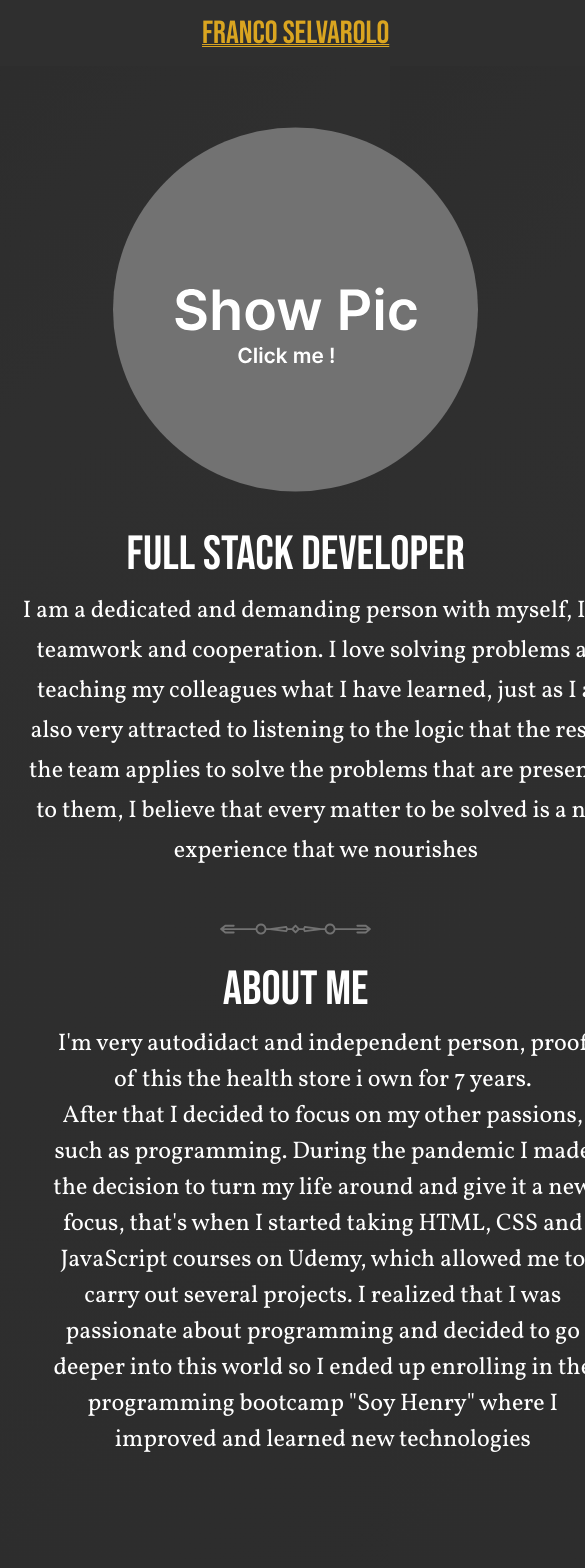
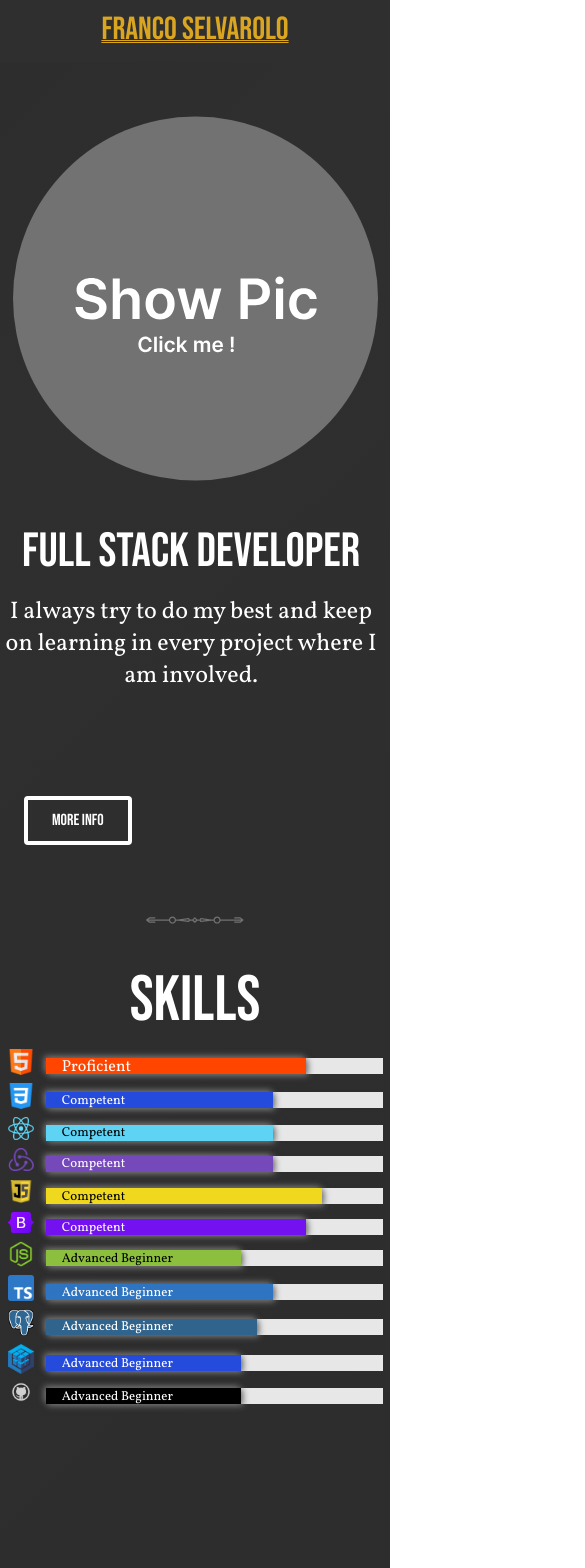
Before and after one commit to Fras28/Portfolio-React, a React (Create React App) app: page / in a window 390 px wide. Shown: the top 1568 px of the page, 585 px wide, since content can reach past the window. Built offline with nearby package versions, Linux system fonts and the light colour scheme.

Commit message:
responsive

```diff
--- a/src/App.css
+++ b/src/App.css
@@ -32,7 +32,4 @@
   }
 }
 @media screen and (max-width: 900px) {
-  .App {
-    margin-left: 15%;
-  }
 }
--- a/src/components/AboutMe/aboutMe.css
+++ b/src/components/AboutMe/aboutMe.css
@@ -1,8 +1,9 @@
 @import url("https://fonts.googleapis.com/css2?family=Vollkorn&display=swap");
 
 .aboutMe {
-  width: 90%;
+  width: 100%;
   margin: auto;
+  text-align: center;
 }
 .aboutMeContainer {
   width: 100%;
@@ -21,7 +22,6 @@
 .left {
   width: 45%;
   height: 100%;
-  padding-right: 2%;
 }
 .iconTecno {
   width: 50px;
@@ -32,7 +32,6 @@
   font-family: 'Bebas Neue', cursive;
   font-size: 7rem;
   color: white;
-  height: 500px;
   height: 100%;
   padding-top: 0;
   margin-bottom: 0%;
@@ -301,13 +300,11 @@ li {
 ============= Lado Derecho About me ======
 ===========================================*/
 .right {
-  text-align: center;
   font-family: 'Bebas Neue', cursive;
   font-size: 7rem;
   color: white;
-  width: 45%;
-  height: 500px;
-  height: 100%;
+  width: 50%;
+  padding-left: 6%;
 }
 .aboutTitle {
   margin-bottom: 0%;
@@ -317,39 +314,39 @@ li {
 .aboutSubtitle {
   font-family: "Vollkorn", serif;
   font-size: 1.5rem;
+  margin-top: 2%;
+  line-height: 2rem;
   text-align: start;
 }
 
+.tecnoUl{
+  padding-left: 0;
+}
 /*==========================================
 =============    ======
 ===========================================*/
 @media (max-width: 900px) {
   .aboutMeContainer {
-    margin-top: 50%;
-    display: flex;
-    flex-direction: column-reverse;
+    flex-direction: column;
     margin: auto;
     width: 100%;
-    align-items: center;
   }
   .left {
-    width: 45%;
-    margin-right: 24%;
+    width: 100%;
+    margin: auto;
+    align-items: center;
+    padding: 2%;
   }
   .right {
     width: 100%;
-    font-size: 2rem;
+   padding: .5rem;
   }
   .aboutSubtitle {
-    font-size: 1.5rem;
-    text-align: center;
-    padding-left: 9%;
-    margin: auto;
-
+  width: 100%;
+  text-align: center;
   }
   .skills {
     font-size: 4rem;
-    margin-left: 48%;
   }
   .aboutTitle {
     font-size: 3rem;
@@ -359,7 +356,6 @@ li {
     margin-top: 0rem;
     padding-bottom: 0.5rem;
     text-align: center;
-    margin-left: 28%;
   }
   .fondoBar {
     display: flex;
@@ -369,7 +365,7 @@ li {
     height: 1rem;
   }
   .row {
-    width: 150%;
+    width: 100%;
   }
 
   .barraHTML {
--- a/src/components/AboutMe/aboutMe.jsx
+++ b/src/components/AboutMe/aboutMe.jsx
@@ -32,7 +32,7 @@ export const AbourMe = () => {
       <div className="aboutMeContainer">
         <div className="left">
           <p className="skills">Skills</p>
-          <ul className="tencoUl">
+          <ul className="tecnoUl">
             <li className="row">
               <img src={htmlImg} className="iconTecno" alt="..." />
               <div className="fondoBar">
--- a/src/components/Certifcado/credentials.css
+++ b/src/components/Certifcado/credentials.css
@@ -158,12 +158,13 @@
   .contCertf {
     display: flex;
     flex-direction: column;
+    width: 100%;
   }
   .titleCertf {
     font-size: 4rem;
   }
   .certCont {
-    width: 50%;
+    width: 100%;
     margin: auto;
   }
   .divSep {
--- a/src/components/Footer/backToTop.css
+++ b/src/components/Footer/backToTop.css
@@ -1,6 +1,6 @@
 .foot {
   position: sticky;
-  top: 75%;
+  top: 80%;
   z-index: 10;
 }
 .toTopBtn {
@@ -9,7 +9,7 @@
 }
 
 .btnTop {
-  margin-left: 93%;
+  margin-left: 95%;
   border-radius: 50%;
 }
 
--- a/src/components/carrusel/carusel.css
+++ b/src/components/carrusel/carusel.css
@@ -125,4 +125,20 @@
     width: 100%;
     margin: auto;
   }
+  .backInfo1,
+.backInfo2,
+.backInfo3,
+.backInfo4{
+  width: 100%;
+  min-height: 202px;
 }
+.containerPic {
+  width: 100%;
+  height: 125px;
+}
+.d-block {
+  margin-bottom: 0;
+  min-height: 100%;
+
+}
+}
--- a/src/components/header/header.css
+++ b/src/components/header/header.css
@@ -3,19 +3,12 @@
 /* * ============================== */
 
 @import url("https://fonts.googleapis.com/css2?family=Vollkorn&display=swap");
-/* From uiverse.io by @alexruix */
-#inicio {
-  margin: auto;
-  /* margin-top: 150%; */
-}
-.card {
+.cardH {
   width: 100%;
   height: 100%;
-  min-height: 560px;
-  min-height: 365.22;
   align-items: center;
   display: flex;
-  justify-content: space-around;
+  justify-content: space-between;
   flex-direction: row;
   background-color: transparent;
   border: none;
@@ -23,8 +16,8 @@
   margin-top: 5%;
 }
 .cardPic{
-  width: 365px;
-  height: 365px;
+  width: 22.81rem;
+  height:  22.81rem;
   background-color: #715959;
   transition: border-radius cubic-bezier(0.075, 0.82, 0.165, 1) 1s,
                transform cubic-bezier(0.075, 0.82, 0.165, 1) 1s;
@@ -46,11 +39,14 @@
 /*==================== card left ===============*/
 
 .cardLeft {
-  text-align: center;
   font-family: 'Bebas Neue', cursive;
   font-size: 7rem;
   color: white;
-  width: 45%;
+  width: 50%;
+  padding-right: 6%;
+}
+.textHeader{
+  width: 100%;
 }
 .contact {
   font-size: medium;
@@ -58,11 +54,18 @@
   margin-bottom: 0%;
 }
 
-.subtitle {
+.subtitle1 {
   font-family: "Vollkorn", serif;
   font-size: 1.5rem;
-  margin-top: 3%;
-  line-height: 2.5rem;
+  margin-top: 2%;
+  line-height: 2rem;
+  text-align: start;
+  margin-bottom: 0;
+}
+.subtitle2 {
+  font-family: "Vollkorn", serif;
+  font-size: 1.5rem;
+  line-height: 2rem;
   text-align: start;
 }
 @import url('https://fonts.googleapis.com/css2?family=Bebas+Neue&display=swap');
@@ -75,7 +78,6 @@
   overflow: hidden;
   white-space: pre;
   font-family: 'Bebas Neue', cursive;
-
 }
 
 .contact {
@@ -87,13 +89,16 @@
 
 /*==================== card left ===============*/
 
+.cardRight{
+ align-items: center;
+ margin: auto;
+}
 .imgInicio {
   width: 100%;
 }
 
-
 .myInfo {
-  max-width: 100%;
+  max-width: 50%;
   margin: auto;
   text-align: center;
   color: white;
@@ -102,42 +107,58 @@
   border-radius: 5%;
   padding: 1rem 0.5rem 1rem 0.5rem;
 }
+
 a {
   text-decoration: none;
 }
+.plusInfo{
+  border: solid 4px white;
+  font-size: 1rem;
+  color: white;
+  border-radius: 4px;
+  background-color: transparent;
+  padding: 9px 24px 8px 24px;
+  margin-top: 0;
+  margin-left: 1.5rem;
+}
 
 @media screen and (max-width: 900px) {
-  .card {
-    overflow: unset;
+  .cardH {
     flex-direction: column-reverse;
-  }
-  .cardPic{
-    height: 350px;
-    margin-bottom: 44.13px;
+    overflow: auto;
   }
 
-
+  .textHeader{
+    width: 100%;
+  }
   .myInfo {
     font-size: small;
-    max-width: 100%;
   }
   .titleCard {
   text-align: center;
   font-size: 3rem;
+  }
 
+  .subtitle1 {
+    width: 100%;
+    text-align: center;
   }
-  .imgInicio {
-    height: 22rem;
-  }
-  .subtitle {
-       padding-left: 9%;
+  .subtitle2 {
+    width: 100%;
     text-align: center;
-    margin: auto;
   }
   .cardLeft {
-    text-align: center;
+    font-family: 'Bebas Neue', cursive;
+    color: white;
     width: 100%;
+    margin: auto;
+    padding-right: .5rem;
   }
+  .cardRight{
+    padding: .5rem;
+  }
+
+
 }
 
 @media screen and (max-width: 640px) {
--- a/src/components/header/header.jsx
+++ b/src/components/header/header.jsx
@@ -4,16 +4,27 @@ import fotoPerfil from "../assets/perfil s-fondo.png";
 import { useState } from "react";
 
 const Header = () => {
-  const [img, setImg] = useState({
+
+
+const infoPlus = ()=>{
+
+    state.moreInfo === false?setState({...state,moreInfo:true}):setState({...state,moreInfo:false})
+
+}
+
+  const [state, setState] = useState({
     picShow: false,
+    moreInfo:false
   });
 
   const showPic = () => {
-    img.picShow === false
-      ? setImg({
+    state.picShow === false
+      ? setState({
+        ...state,
           picShow: true,
         })
-      : setImg({
+      : setState({
+        ...state,
           picShow: false,
         });
   };
@@ -23,24 +34,23 @@ const Header = () => {
   return (
     <>
       <header id="inicio">
-        <div className="contenedorCard">
-          <div className="card">
+          <div className="cardH">
             <div className="cardLeft">
               <p className="titleCard">Full Stack Developer</p>
-              <p className="subtitle">
-                {/* I always try to do my best and keep on learning in every project
-                where I am involved. */}
-                I am a dedicated and demanding person with myself, I like
-                teamwork and cooperation. I love solving problems and teaching
+              <div className="textHeader">
+              <p className="subtitle1"> I always try to do my best and keep on learning in every project
+                where I am involved.</p>
+                {state.moreInfo===false?<p></p>:<p className="subtitle2"> I love solving problems and teaching
                 my colleagues what I have learned, just as I am also very
                 attracted to listening to the logic that the rest of the team
                 applies to solve the problems that are presented to them, I
                 believe that every matter to be solved is a new experience that
-                we nourishes
-              </p>
+                we nourishes</p>}
+              </div>
+             <button onClick={infoPlus} className="plusInfo"><span>More info</span></button>
             </div>
-            <div className="borde">
-              {img.picShow === true ? (
+            <div className="cardRight">
+              {state.picShow === true ? (
                 <div class="cardPic">
 
                   <img
@@ -77,7 +87,6 @@ const Header = () => {
               )}
             </div>
           </div>
-        </div>
       </header>
     </>
   );
--- a/src/index.css
+++ b/src/index.css
@@ -5,6 +5,9 @@ body {
   -webkit-font-smoothing: antialiased;
   -moz-osx-font-smoothing: grayscale;
   background-color: transparent;
+  max-width: 100%;
+  padding-left: 5rem;
+  padding-right: 5rem;
 }
 
 code {
@@ -39,3 +42,8 @@ html {
     background-position: 0% 50%;
   }
 }
+@media screen and (max-width: 900px) {
+  body{
+ padding: 0;
+  }
+}
```
Lines whose indentation alone changed are shown as unchanged.
